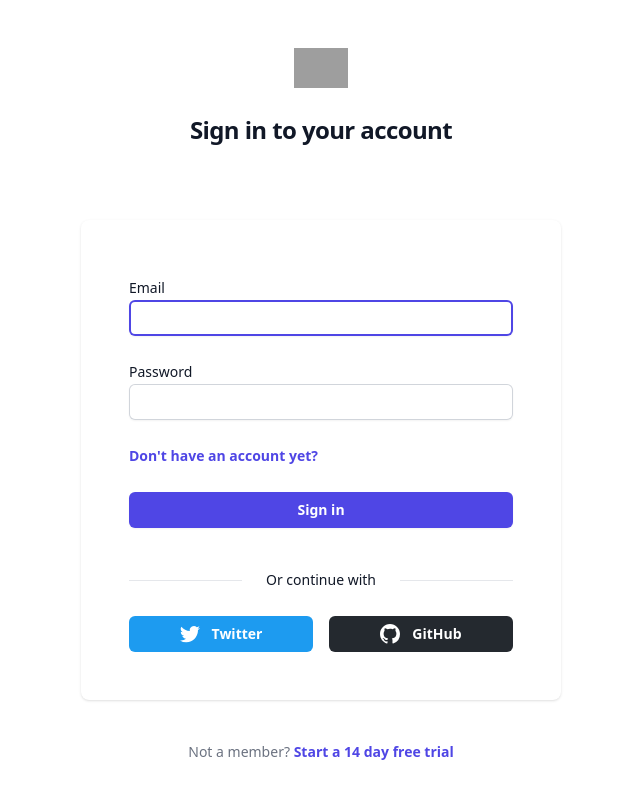
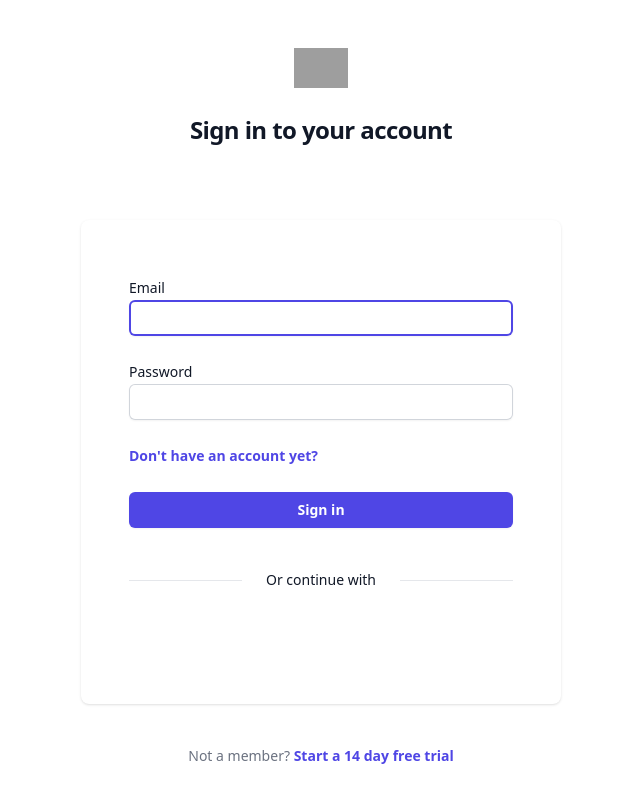
Before and after one commit to jackpaulcollins/path-buddy-app, a React (Create React App) app in the folder client/: page /login in a window 1280 px wide. Shown: the top 802 px of the page, without its empty margins (319-959 px from the left). Built offline with nearby package versions, Linux system fonts and the light colour scheme; grey boxes are pictures that could not be loaded.

Commit message:
get the jwt from google

```diff
--- a/client/src/App.jsx
+++ b/client/src/App.jsx
@@ -1,4 +1,6 @@
 import { Routes, Route } from 'react-router-dom';
+import { GoogleOAuthProvider } from '@react-oauth/google';
+
 import Public from './components/Public';
 import Login from './features/auth/Login';
 import Register from './features/auth/Register';
@@ -7,6 +9,9 @@ import RequireAuth from './features/auth/RequireAuth';
 
 function App() {
   return (
+    <GoogleOAuthProvider
+      clientId="783783941258-m7cc9mb9rodak6hmsmlnv7kr0471tn5v.apps.googleusercontent.com"
+    >
       <Routes>
         {/* the root route ("/") mounts the dashboard
 if a token is present & valid we redirect to /public
@@ -22,6 +27,7 @@ function App() {
         <Route path="login" element={<Login />} />
         <Route path="register" element={<Register />} />
       </Routes>
+    </GoogleOAuthProvider>
   );
 }
 
--- /dev/null
+++ b/client/src/features/auth/GoogleAuthProvider.jsx
@@ -0,0 +1,18 @@
+import { GoogleLogin } from '@react-oauth/google';
+
+function GoogleOAuthProvider() {
+  const responseMessage = (response) => {
+    console.log('succcess!');
+
+    // response returns a JWT with user data to create an account
+    // need to add an endpoint to consume it
+    console.log(response);
+  };
+  const errorMessage = (error) => {
+    console.log(error);
+  };
+  return (
+    <GoogleLogin onSuccess={responseMessage} onError={errorMessage} />
+  );
+}
+export default GoogleOAuthProvider;
--- a/client/src/features/auth/Login.jsx
+++ b/client/src/features/auth/Login.jsx
@@ -4,6 +4,7 @@ import { useDispatch } from 'react-redux';
 import { setCredentials } from './authSlice';
 import { useLoginMutation } from './authApiSlice';
 import ErrorAlert from '../../components/ErrorAlert';
+import GoogleAuthProvider from './GoogleAuthProvider';
 
 function Login() {
   const emailRef = useRef();
@@ -135,30 +136,8 @@ function Login() {
               </div>
             </div>
 
-            <div className="mt-6 grid grid-cols-2 gap-4">
-              <Link
-                to="/register"
-                className="flex w-full items-center justify-center gap-3 rounded-md bg-[#1D9BF0] px-3 py-1.5 text-white focus-visible:outline focus-visible:outline-2 focus-visible:outline-offset-2 focus-visible:outline-[#1D9BF0]"
-              >
-                <svg className="h-5 w-5" aria-hidden="true" fill="currentColor" viewBox="0 0 20 20">
-                  <path d="M6.29 18.251c7.547 0 11.675-6.253 11.675-11.675 0-.178 0-.355-.012-.53A8.348 8.348 0 0020 3.92a8.19 8.19 0 01-2.357.646 4.118 4.118 0 001.804-2.27 8.224 8.224 0 01-2.605.996 4.107 4.107 0 00-6.993 3.743 11.65 11.65 0 01-8.457-4.287 4.106 4.106 0 001.27 5.477A4.073 4.073 0 01.8 7.713v.052a4.105 4.105 0 003.292 4.022 4.095 4.095 0 01-1.853.07 4.108 4.108 0 003.834 2.85A8.233 8.233 0 010 16.407a11.616 11.616 0 006.29 1.84" />
-                </svg>
-                <span className="text-sm font-semibold leading-6">Twitter</span>
-              </Link>
-
-              <Link
-                to="/register"
-                className="flex w-full items-center justify-center gap-3 rounded-md bg-[#24292F] px-3 py-1.5 text-white focus-visible:outline focus-visible:outline-2 focus-visible:outline-offset-2 focus-visible:outline-[#24292F]"
-              >
-                <svg className="h-5 w-5" aria-hidden="true" fill="currentColor" viewBox="0 0 20 20">
-                  <path
-                    fillRule="evenodd"
-                    d="M10 0C4.477 0 0 4.484 0 10.017c0 4.425 2.865 8.18 6.839 9.504.5.092.682-.217.682-.483 0-.237-.008-.868-.013-1.703-2.782.605-3.369-1.343-3.369-1.343-.454-1.158-1.11-1.466-1.11-1.466-.908-.62.069-.608.069-.608 1.003.07 1.531 1.032 1.531 1.032.892 1.53 2.341 1.088 2.91.832.092-.647.35-1.088.636-1.338-2.22-.253-4.555-1.113-4.555-4.951 0-1.093.39-1.988 1.029-2.688-.103-.253-.446-1.272.098-2.65 0 0 .84-.27 2.75 1.026A9.564 9.564 0 0110 4.844c.85.004 1.705.115 2.504.337 1.909-1.296 2.747-1.027 2.747-1.027.546 1.379.203 2.398.1 2.651.64.7 1.028 1.595 1.028 2.688 0 3.848-2.339 4.695-4.566 4.942.359.31.678.921.678 1.856 0 1.338-.012 2.419-.012 2.747 0 .268.18.58.688.482A10.019 10.019 0 0020 10.017C20 4.484 15.522 0 10 0z"
-                    clipRule="evenodd"
-                  />
-                </svg>
-                <span className="text-sm font-semibold leading-6">GitHub</span>
-              </Link>
+            <div className="w-1/2 mt-6 m-auto">
+              <GoogleAuthProvider />
             </div>
           </div>
         </div>
```
Lines whose indentation alone changed are shown as unchanged.
